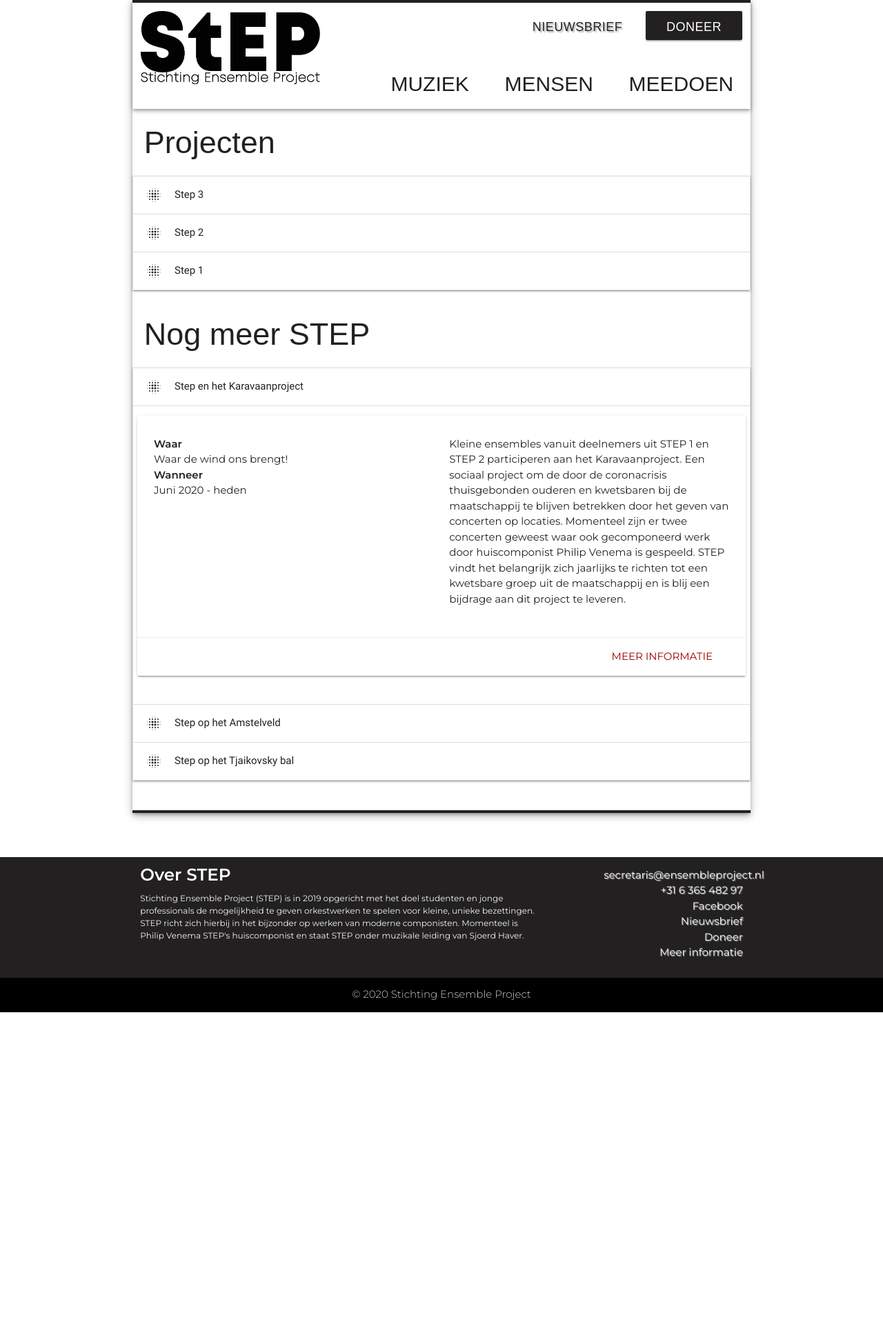
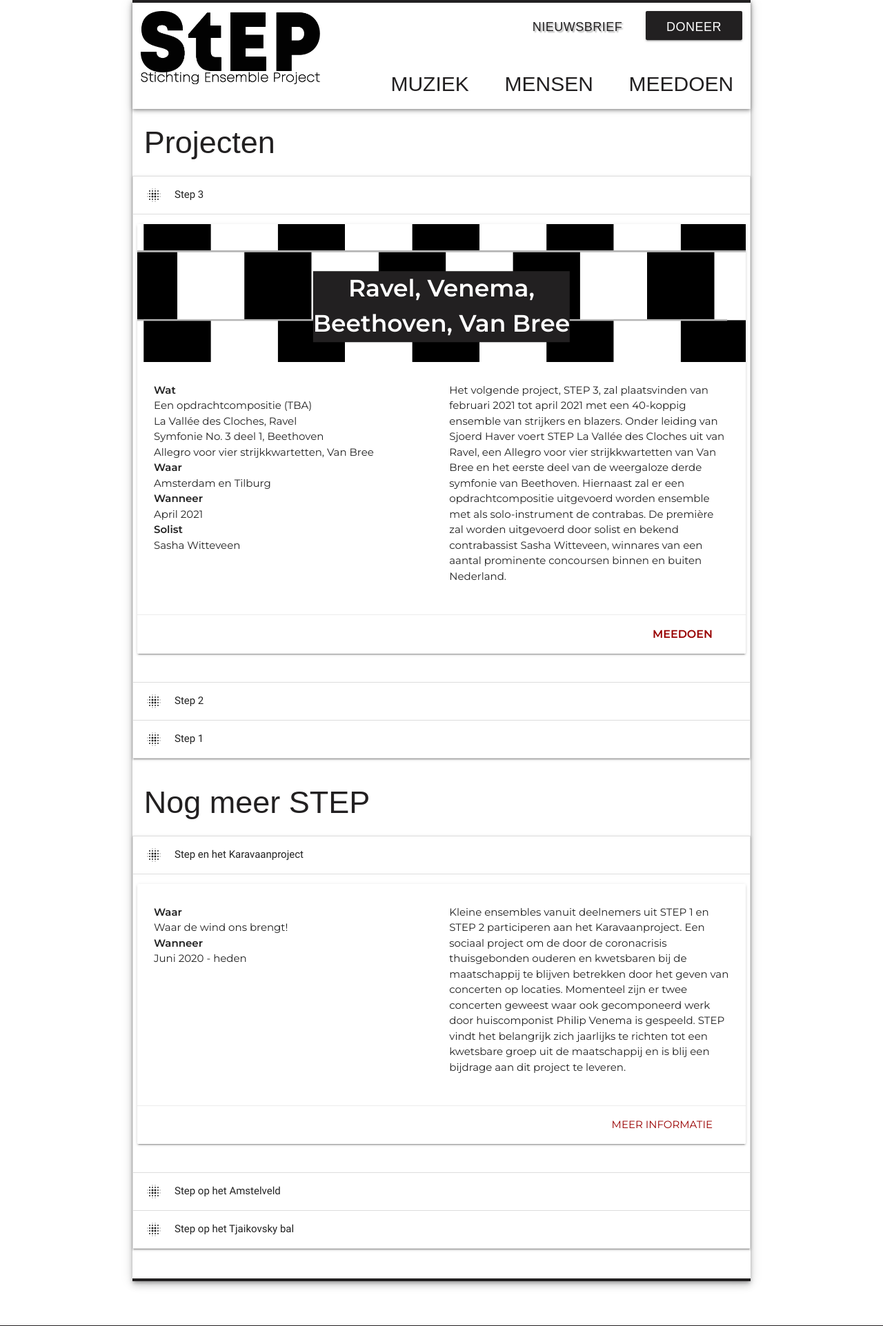
Before and after one commit to Canelaguil/STEP-website, a PHP site: page /muziek in a window 1280 px wide. Shown: the top 1923 px of the page at 69% size. Before the commit the page ends 1468 px from the top, so only its background shows below. Run offline with PHP 8.4, Linux system fonts and the light colour scheme; some libraries are stand-ins or nearby versions; some web fonts are replaced.

Commit message:
live versie

```diff
--- a/pages/aanmelden.php
+++ b/pages/aanmelden.php
@@ -46,7 +46,7 @@
                     <option value="Klarinet">Klarinet</option>
                     <option value="Fagot">Fagot</option>
                     <option value="Trompet">Trompet</option>
-                    <option value="Fagot">Fagot</option>
+                    <option value="Hoorn">Hoorn</option>
                 </optgroup>
                 <optgroup label="Slagwerk en anderen">
                     <option value="Slagwerk">Slagwerk</option>
--- a/pages/meedoen.php
+++ b/pages/meedoen.php
@@ -1,7 +1,8 @@
 <div class="row hometext meedoenblock">
     <h4>Meedoen</h4>
     <p class="textblack">STEP nodigt momenteel de muzikanten persoonlijk uit. Wil je ook meedoen?
-        Schrijf je dan <emph>voor 11 januari</emph> in met het formulier.
+        Schrijf je dan in via het formulier!
+
         De ledencontributie is 50 euro.</p>
 </div>
 
@@ -11,7 +12,7 @@
 
 <div class="row hometext meedoenblock">
     <h4>Repetitiedata</h4>
-    <p class="textblack">Er wordt gerepeteerd in de weekenden van februari - april 2021. De precieze repetitiedata verschillen
+    <p class="textblack">De repetities vinden plaats in juni 2021. De precieze repetitiedata verschillen
         tussen strijkers en blazers, en kunnen gevonden worden in <a target="__blank" href=<?php echo $repetitiedata; ?>>dit document.</a>
     </p>
 </div>
--- a/pages/muziek.php
+++ b/pages/muziek.php
@@ -2,15 +2,15 @@
   <h2>Projecten</h2>
 </div>
 <ul class="collapsible">
-  <li>
-    <div class="collapsible-header"><i class="material-icons">blur_on</i>Step 3</div>
+  <li class="active">
+    <div class="collapsible-header active"><i class="material-icons">blur_on</i>Step 3</div>
     <div class="collapsible-body">
       <div id="concert1" class="row">
         <div class="col s12 m12">
           <div class="card mainmuziek">
             <div class="parallax-container">
               <div class="parallax"><img src="../img/step1.png"></div>
-              <span class="card-title">Milhaud, Venema,<br>Beethoven, Van Bree</span>
+              <span class="card-title">Ravel, Venema,<br>Beethoven, Van Bree</span>
             </div>
             <div class="card-content">
               <div class="row">
@@ -19,14 +19,14 @@
                     <span class="kopjemuziek">
                       Wat <br>
                     </span>
-                    Concert voor Contrabas, Venema (in opdracht)<br>
+                    Een opdrachtcompositie (TBA)<br>
                     La Vallée des Cloches, Ravel<br>
                     Symfonie No. 3 deel 1, Beethoven<br>
                     Allegro voor vier strijkkwartetten, Van Bree<br>
                     <span class="kopjemuziek">
                       Waar <br>
                     </span>
-                    Amsterdam en Tilburg (optie)<br>
+                    Amsterdam en Tilburg<br>
                     <span class="kopjemuziek">
                       Wanneer <br>
                     </span>
@@ -39,17 +39,13 @@
                 </div>
                 <div class="col muziekcol s12 m6">
                   <p class="textmuziek">
-                    Het volgende project, STEP 3, zal plaatsvinden van februari 2021
-                    tot mei 2021 met een 40-koppig ensemble van strijkers en blazers.
-                    Onder leiding van Sjoerd Haver voert STEP twee kamersymfonieën uit
-                    van Milhaud, een alllegro voor vier strijkkwartetten van Van Bree
-                    en het eerste
-                    deel van de weergaloze derde symfonie van Beethoven. Hiernaast
-                    componeert huiscomponist Philip Venema een werk speciaal voor
-                    dit ensemble met als solo-instrument de contrabas. De première
-                    zal worden uitgevoerd door solist en bekend contrabassist Sasha
-                    Witteveen, winnares van een aantal prominente concoursen binnen
-                    en buiten Nederland. </p>
+                    Het volgende project, STEP 3, zal plaatsvinden van februari 2021 tot april 2021 met een 40-koppig ensemble van
+                    strijkers en blazers. Onder leiding van Sjoerd Haver voert STEP La Vallée des Cloches uit van Ravel, een Allegro
+                    voor vier strijkkwartetten van Van Bree en het eerste deel van de weergaloze derde symfonie van Beethoven. Hiernaast
+                    zal er een opdrachtcompositie uitgevoerd worden ensemble met als solo-instrument de contrabas. De
+                    première zal worden uitgevoerd door solist en bekend contrabassist Sasha Witteveen, winnares van een aantal prominente
+                    concoursen binnen en buiten Nederland.
+                  </p>
                 </div>
               </div>
             </div>
@@ -199,7 +195,7 @@
         </div>
       </div>
   </li>
-  <li >
+  <li>
     <div class="collapsible-header"><i class="material-icons">blur_on</i>Step op het Amstelveld</div>
     <div class="collapsible-body">
       <div id="concert1" class="row">
```
Lines whose indentation alone changed are shown as unchanged.
